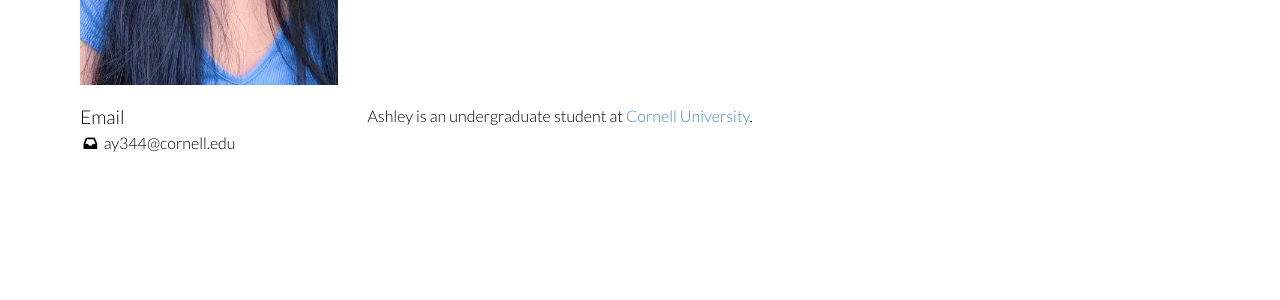
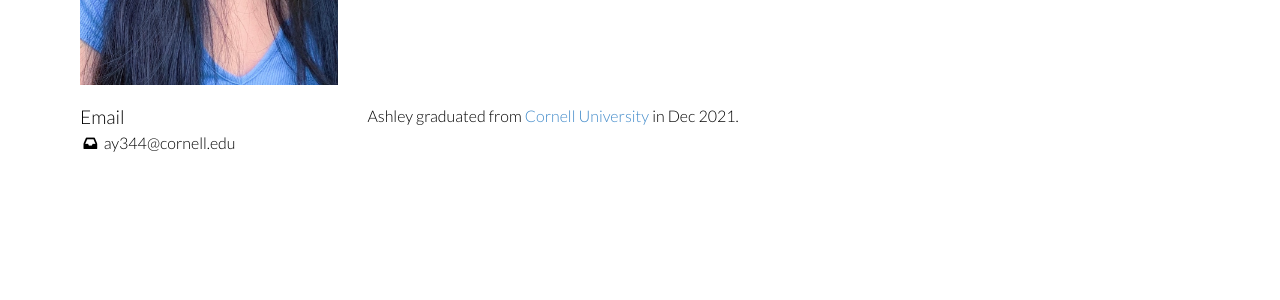
Before and after one commit to richasardana/richasardana.github.io, a Jekyll site: the page built from team/_posts/2021-10-29-ashley-yu.md, in a window 1280 px wide. Shown: the part 434-734 px from the top of the page. Built offline with Jekyll 4.4.1, drawn with Linux system fonts in a browser that asks for light colours; nearby versions of some CDN libraries.

Commit message:
Ashley status update

```diff
--- a/team/_posts/2021-10-29-ashley-yu.md
+++ b/team/_posts/2021-10-29-ashley-yu.md
@@ -10,8 +10,8 @@ github:
 scholar:
 image: /assets/images/team/ashley-yu.jpg
 cv:
-alum: false
+alum: true
 ---
-Ashley is an undergraduate student at [Cornell University].
+Ashley graduated from [Cornell University] in Dec 2021.
 
 [Cornell University]: https://www.cornell.edu/
```
